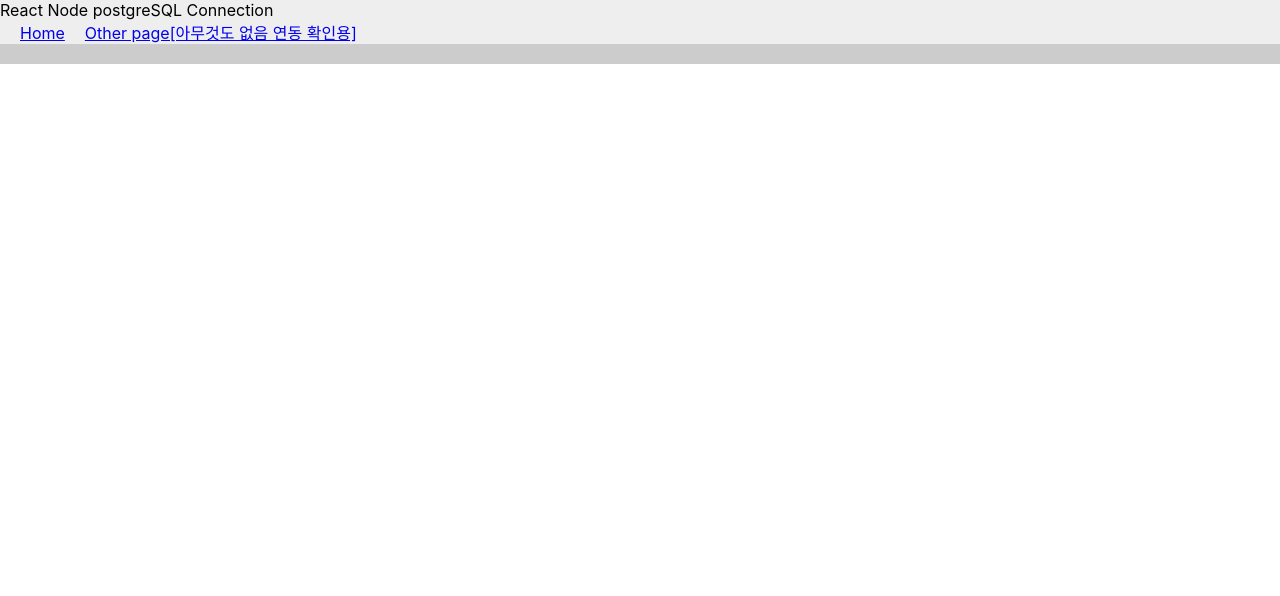
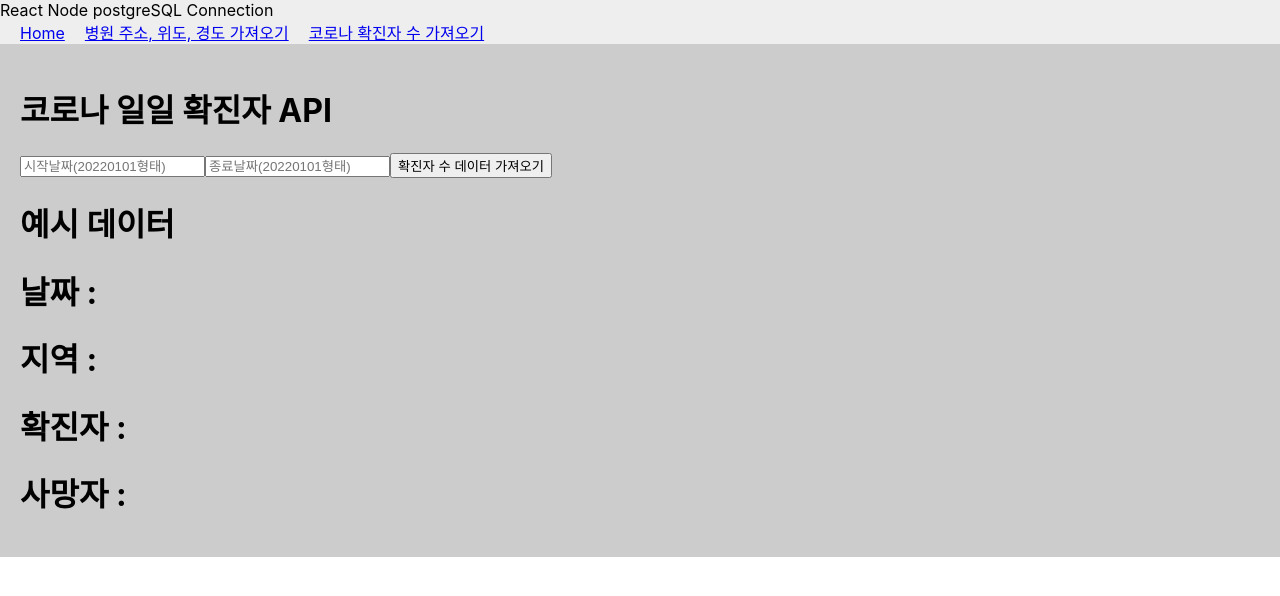
Before and after one commit to lbg030/capstone, a React (Create React App) app in the folder client/: page /covidapi in a window 1280 px wide. Shown: the top 596 px of the page. Built offline with nearby package versions, Linux system fonts and the light colour scheme.

Commit message:
병원정보, 코로나확진자수 API 연동 및 DB 적재

```diff
--- a/client/src/App.js
+++ b/client/src/App.js
@@ -3,6 +3,7 @@ import "./App.css";
 import { BrowserRouter as Router, Route, Link } from "react-router-dom";
 import OtherPage from "./OtherPage";
 import MainComponent from "./MainComponent";
+import CovidAPI from "./CovidAPI";
 
 function App() {
   return (
@@ -11,11 +12,13 @@ function App() {
         <header className="header">
           <div> React Node postgreSQL Connection </div>
           <Link to="/">Home</Link>
-          <Link to="/otherpage">Other page[아무것도 없음 연동 확인용]</Link>
+          <Link to="/otherpage">병원 주소, 위도, 경도 가져오기</Link>
+          <Link to="/CovidAPI">코로나 확진자 수 가져오기</Link>
         </header>
         <div className="main">
           <Route exact path="/" component={MainComponent} />
           <Route path="/otherpage" component={OtherPage} />
+          <Route path="/covidapi" component={CovidAPI} />
         </div>
       </Fragment>
     </Router>
--- /dev/null
+++ b/client/src/CovidAPI.js
@@ -0,0 +1,73 @@
+import React from 'react';
+
+class CovidAPI extends React.Component {
+    constructor(props) {
+    super(props);
+
+    this.state = {
+        startCreateDt:'',	// 검색 시작 날짜
+        endCreateDt:'',	    // 검색 마지막 날짜
+        stdDay:'',
+        gubun:'',
+        deathCnt:'',
+        defCnt:''
+    }
+  }
+    onChange = (e) =>{
+        this.setState({
+            [e.target.name]: e.target.value ,   //  input창 입력값을 바로바로 state값 초기화
+        })
+        console.log(this.state.location);
+    }
+
+    search=(e)=>{       //input창에 지역 쓰고 버튼 누르면 발동되는 함수
+        e.preventDefault();
+
+        const body = { // 시작,종료날짜 입력
+            startCreateDt: this.state.startCreateDt,
+            endCreateDt: this.state.endCreateDt
+        }
+
+        //http://localhost:5000/hospital
+        fetch('http://localhost:5000/covid',{ // localhost 서버 5000번 포트의 location에게 보낸다.
+            method:"post",
+            headers: { "Content-Type":  "application/json" },
+            body: JSON.stringify(body),	// json화 해버리기
+        })
+        .then(res => res.json())    // 서버로부터 받음
+        .then(json => {
+            console.log(json[1]);
+            console.log(json[1].gubun._text);
+            console.log(json[1].deathCnt._text);
+            console.log(json[1].defCnt._text);
+
+            this.setState({
+              stdDay: json[1].stdDay._text,
+              gubun: json[1].gubun._text,
+              deathCnt: json[1].deathCnt._text,
+              defCnt: json[1].defCnt._text,
+          })
+        });
+    }
+
+
+    render() {
+        return (
+            <div className="main">
+                <h1>코로나 일일 확진자 API</h1>
+                <form>
+                    <input placeholder="시작날짜(20220101형태)" name="startCreateDt" onChange={this.onChange}/>
+                    <input placeholder="종료날짜(20220101형태)" name="endCreateDt" onChange={this.onChange}/>
+                    <button onClick={this.search}>확진자 수 데이터 가져오기</button>
+                    <h1>예시 데이터</h1>
+                    <h1>날짜 : {this.state.stdDay}</h1>
+                    <h1>지역 : {this.state.gubun}</h1>
+                    <h1>확진자 : {this.state.defCnt}</h1>
+                    <h1>사망자 : {this.state.deathCnt}</h1>
+                </form>
+            </div>
+        );
+    }
+}
+
+export default CovidAPI;
--- a/client/src/OtherPage.js
+++ b/client/src/OtherPage.js
@@ -1,12 +1,12 @@
 import React from 'react';
-import axios from "axios";
-
 
 class OtherPage extends React.Component {
     constructor(props) {
     super(props);
 
     this.state = {
+        ID:'',
+        pageNo:'',
         addr:'',	//주소
         XPosWgs84:'',	//위도
         YPosWgs84:'',	//경도
@@ -47,13 +47,15 @@ class OtherPage extends React.Component {
         });
     }
 
+
     render() {
         return (
             <div className="main">
                 <h1>코로나 검사소 병원 정보</h1>
                 <form>
-                    <input placeholder="페이지개수" name="pageNo" onChange={this.onChange}/>
-                    <button onClick={this.search}>Search</button>
+                    {/* <input placeholder="페이지개수" name="pageNo" onChange={this.onChange}/> */}
+                    <button onClick={this.search}>병원데이터 가져오기</button>
+                    <h1>예시 데이터</h1>
                     <h1>주소 : {this.state.addr}</h1>
                     <h1>위도 : {this.state.XPosWgs84}</h1>
                     <h1>경도 : {this.state.YPosWgs84}</h1>
```
